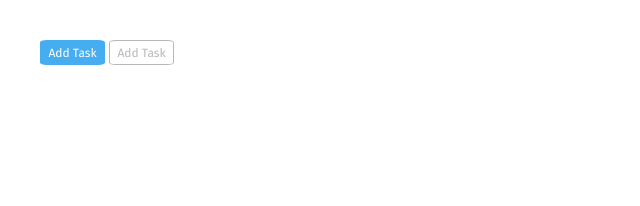
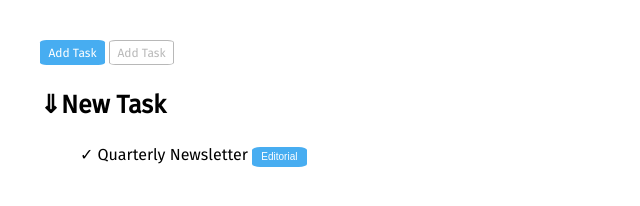
Before and after one commit to michelecamera1995/html-css-toboolist, a plain HTML site: page index.html in a window 1280 px wide. Shown: the part 68-274 px from the top of the page, without its empty margins (0-640 px from the left). Drawn offline with Linux system fonts and the light colour scheme.

Commit message:
creazione prima sezione lista

```diff
--- a/css/style.css
+++ b/css/style.css
@@ -5,6 +5,10 @@
 
 .font {
     font-family: 'Fira Sans', sans-serif;
+}
+
+.bold {
+    font-size: 25px;
 }
 
 header  {
@@ -51,3 +55,30 @@ main {
     border-radius: 10%;
     background-color:rgb(255, 255, 255) ;
 }
+
+ul {
+    list-style-type: none;
+  }
+
+  .positive {
+    color:green
+    border: 0.5px solid green;
+    border-radius:50%;
+  }
+
+  .positive {
+    content: '&check;'
+    color:green
+    border: 0.5px solid green;
+    border-radius:50%;
+  }
+
+  .Beditorial {
+    width: 55px;
+    height: 20px;
+    color: white;
+    font-size: 10px;
+    border: none;
+    border-radius: 15%;
+    background-color:rgba(71, 173, 241, 1) ;
+}
--- a/index.html
+++ b/index.html
@@ -35,6 +35,19 @@
 
 <!-- Fine sezione bottoni-->
 
+<!-- Sezione lista -->
+
+        <section>
+            <h3 class="font bold"><span>&dArr;</span>New Task</h3>
+            <ul>
+                <li>
+                    <span class="positive">&check;</span>
+                    <span class="font ">Quarterly Newsletter</span>
+                    <button class="Beditorial">Editorial</button>
+                </li>
+            </ul>
+        </section>
+
 
 
 
```
